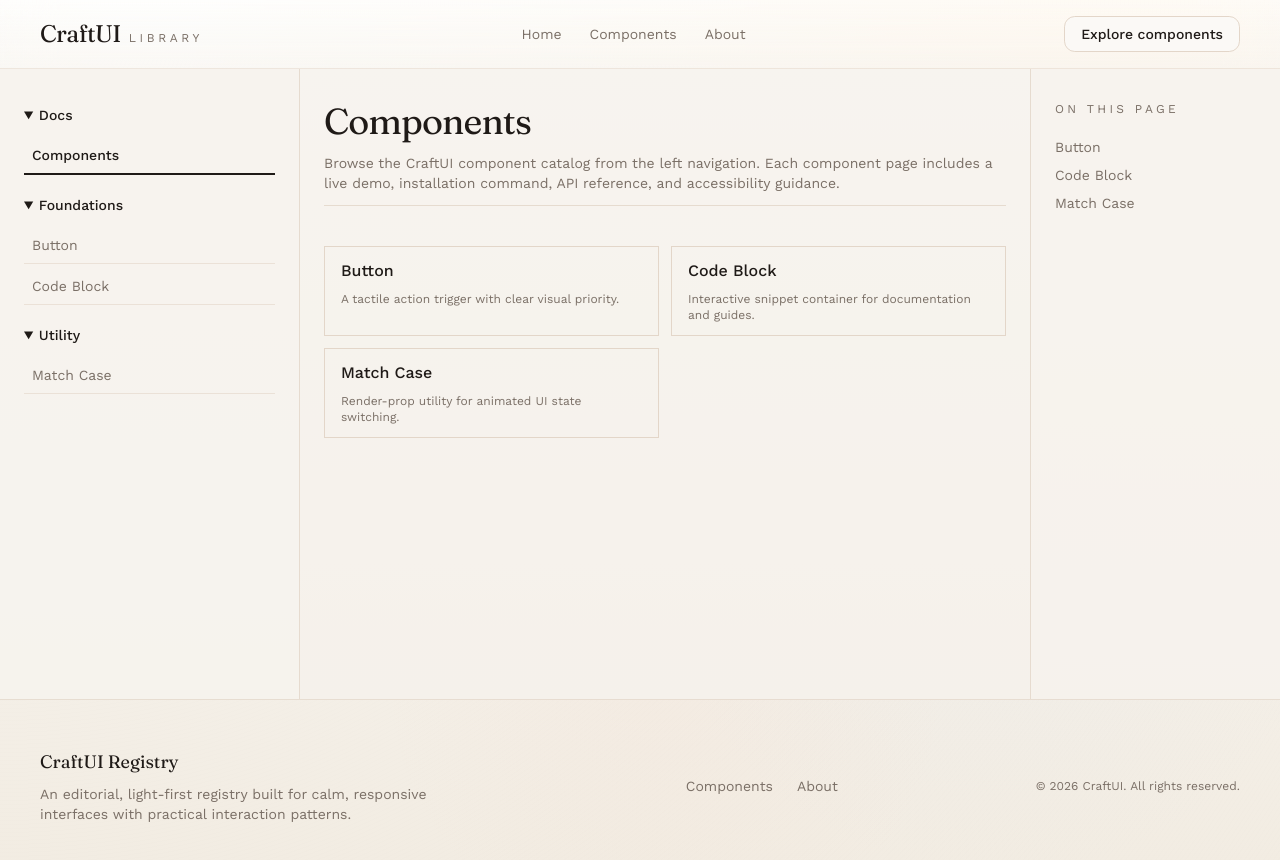
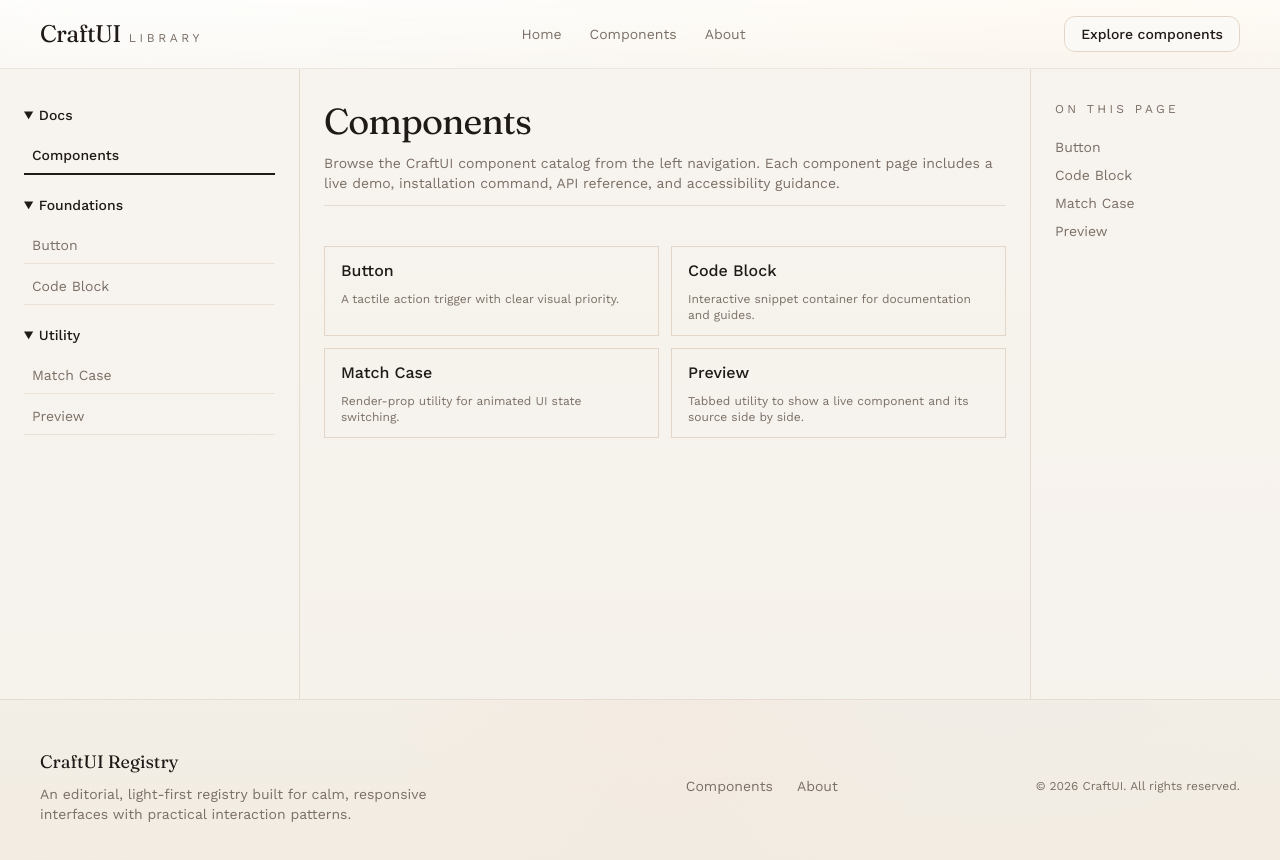
Before and after one commit to Craftui/ui, a Next.js app: page /components in a window 1280 px wide. Shown: the top 860 px of the page. Built offline with nearby package versions, Linux system fonts and the light colour scheme.

Commit message:
feat(utility): add tabbed preview component and docs integration

```diff
--- a/src/app/components/_components/component-doc-content.tsx
+++ b/src/app/components/_components/component-doc-content.tsx
@@ -6,6 +6,7 @@ import { usePathname, useRouter, useSearchParams } from "next/navigation"
 import { Button } from "@/components/ui/button"
 import { CodeBlock } from "@/components/ui/code-block"
 import { MatchCase } from "@/components/ui/match-case"
+import { Preview } from "@/components/ui/preview"
 import { Bell, Cloud, Flame } from "lucide-react"
 import { InstallationCommandBlock } from "@/app/components/_components/installation-command-block"
 import {
@@ -105,6 +106,39 @@ function renderComponentDemo(doc: ComponentDoc, mode: DocMode) {
       <p className="max-w-xl text-center text-sm text-muted-foreground">
         Match Case demo is interactive on its component page.
       </p>
+    )
+  }
+
+  if (doc.slug === "preview") {
+    return (
+      <Preview
+        className="w-full max-w-3xl"
+        preview={
+          <div className="flex w-full flex-wrap items-center justify-center gap-3">
+            <Button>Default</Button>
+            <Button size="icon" aria-label="Open item">
+              +
+            </Button>
+          </div>
+        }
+        code={`import { Preview } from "@/components/ui/preview"
+import { Button } from "@/components/ui/button"
+
+export function Example() {
+  return (
+    <Preview
+      preview={
+        <div className="flex items-center justify-center gap-3">
+          <Button>Default</Button>
+          <Button size="icon" aria-label="Open item">+</Button>
+        </div>
+      }
+      code={\`<Button>Default</Button>\`}
+      language="tsx"
+    />
+  )
+}`}
+      />
     )
   }
 
@@ -212,6 +246,9 @@ export function ComponentDocContent({
       </section>
 
       <section id="demo" className="scroll-mt-20">
+        {component.slug === "preview" ? (
+          renderComponentDemo(component, activeMode)
+        ) : (
           <div className="flex min-h-56 w-full items-center justify-center rounded-2xl border border-border/80 bg-accent/55 p-8 md:min-h-64 md:p-10">
             {component.slug === "match-case" ? (
             <div className="flex w-full max-w-2xl flex-col gap-4">
@@ -276,6 +313,7 @@ export function ComponentDocContent({
               renderComponentDemo(component, activeMode)
             )}
           </div>
+        )}
       </section>
 
       <section id="installation" className="space-y-3 scroll-mt-20">
--- a/src/app/components/_lib/docs.ts
+++ b/src/app/components/_lib/docs.ts
@@ -201,6 +201,57 @@ export const componentDocs: ComponentDoc[] = [
       "Respect reduced motion by keeping interactions usable without animation.",
       "Do not hide essential context only inside animated transitions.",
       "Keep focusable controls stable across cases when possible.",
+    ],
+  },
+  {
+    slug: "preview",
+    name: "Preview",
+    status: "Available",
+    isNew: true,
+    category: "Utility",
+    summary: "Tabbed utility to show a live component and its source side by side.",
+    description:
+      "Preview wraps component demos in a single, consistent frame with two tabs: live preview and code. It is designed for docs pages where examples should stay centered, readable, and easy to copy.",
+    installation: {
+      base: "bunx shadcn@latest add preview --registry https://craftui.dev/r/base",
+      radix: "bunx shadcn@latest add preview --registry https://craftui.dev/r/radix",
+    },
+    api: [
+      {
+        name: "preview",
+        type: "ReactNode",
+        defaultValue: "-",
+        description: "Live component preview rendered in the preview tab.",
+      },
+      {
+        name: "code",
+        type: "string",
+        defaultValue: "undefined",
+        description: "Single source snippet for the code tab.",
+      },
+      {
+        name: "codeTabs",
+        type: "Array<{ id: string; label: string; code: string; language?: string; filename?: string }>",
+        defaultValue: "undefined",
+        description: "Optional nested tabs inside the code panel for multiple snippet variants.",
+      },
+      {
+        name: "defaultTab",
+        type: '"preview" | "code"',
+        defaultValue: '"preview"',
+        description: "Controls which panel is shown first on mount.",
+      },
+      {
+        name: "previewClassName",
+        type: "string",
+        defaultValue: "undefined",
+        description: "Optional className override for the preview surface.",
+      },
+    ],
+    a11y: [
+      "Keep preview content keyboard reachable when interactive controls are shown.",
+      "Use clear tab labels and ARIA roles for preview/code switching.",
+      "Do not rely only on animation to communicate active tab state.",
     ],
   },
   {
--- /dev/null
+++ b/src/components/ui/preview.tsx
@@ -0,0 +1,119 @@
+"use client"
+
+import * as React from "react"
+import { Button } from "@/components/ui/button"
+import { CodeBlock, type CodeBlockTab } from "@/components/ui/code-block"
+import { cn } from "@/lib/utils"
+
+export type PreviewCodeTab = {
+  id: string
+  label: string
+  code: string
+  language?: string
+  filename?: string
+}
+
+export type PreviewProps = {
+  preview: React.ReactNode
+  code?: string
+  language?: string
+  filename?: string
+  codeTabs?: PreviewCodeTab[]
+  defaultTab?: "preview" | "code"
+  previewClassName?: string
+  className?: string
+}
+
+function toCodeBlockTabs(tabs: PreviewCodeTab[]): CodeBlockTab[] {
+  return tabs.map((tab) => ({
+    id: tab.id,
+    label: tab.label,
+    code: tab.code,
+    language: tab.language,
+    filename: tab.filename,
+  }))
+}
+
+export function Preview({
+  preview,
+  code,
+  language = "tsx",
+  filename,
+  codeTabs = [],
+  defaultTab = "preview",
+  previewClassName,
+  className,
+}: PreviewProps) {
+  const [activeTab, setActiveTab] = React.useState<"preview" | "code">(defaultTab)
+
+  const hasCode = Boolean(codeTabs.length || code)
+  const resolvedCode = code ?? codeTabs[0]?.code ?? ""
+  const resolvedLanguage = codeTabs[0]?.language ?? language
+  const resolvedFilename = codeTabs[0]?.filename ?? filename
+  const resolvedTabs = codeTabs.length ? toCodeBlockTabs(codeTabs) : undefined
+
+  return (
+    <div
+      className={cn(
+        "w-full overflow-hidden rounded-2xl border border-border/80 bg-card",
+        className
+      )}
+    >
+      <div className="flex items-stretch border-b border-border/70">
+        <Button
+          type="button"
+          role="tab"
+          aria-selected={activeTab === "preview"}
+          variant="ghost"
+          size="sm"
+          onClick={() => setActiveTab("preview")}
+          className={cn(
+            "h-8 rounded-none border-r border-border/70 border-b border-b-transparent px-3 py-0 text-xs font-medium text-muted-foreground hover:bg-transparent hover:text-foreground",
+            activeTab === "preview" && "border-b-card bg-card text-foreground"
+          )}
+        >
+          Preview
+        </Button>
+        {hasCode ? (
+          <Button
+            type="button"
+            role="tab"
+            aria-selected={activeTab === "code"}
+            variant="ghost"
+            size="sm"
+            onClick={() => setActiveTab("code")}
+            className={cn(
+              "h-8 rounded-none border-r border-border/70 border-b border-b-transparent px-3 py-0 text-xs font-medium text-muted-foreground hover:bg-transparent hover:text-foreground",
+              activeTab === "code" && "border-b-card bg-card text-foreground"
+            )}
+          >
+            Code
+          </Button>
+        ) : null}
+      </div>
+
+      {activeTab === "preview" ? (
+        <div
+          className={cn(
+            "flex min-h-56 w-full items-center justify-center bg-accent/55 p-8 md:min-h-64 md:p-10",
+            previewClassName
+          )}
+        >
+          {preview}
+        </div>
+      ) : (
+        <CodeBlock
+          code={resolvedCode}
+          language={resolvedLanguage}
+          filename={resolvedFilename}
+          tabs={resolvedTabs}
+          showLineNumbers={false}
+          collapsible={false}
+          wrap
+          copyButtonMode="icon"
+          className="rounded-none border-0"
+        />
+      )}
+    </div>
+  )
+}
```
Lines whose indentation alone changed are shown as unchanged.
